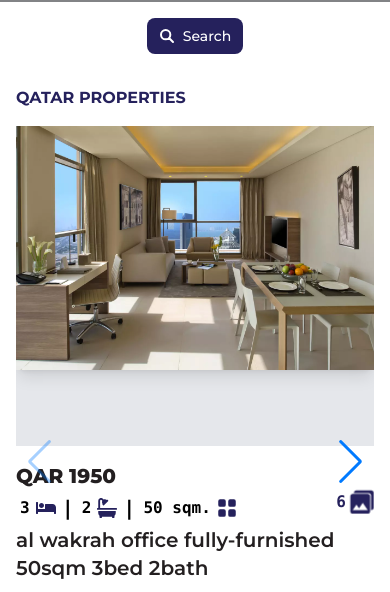
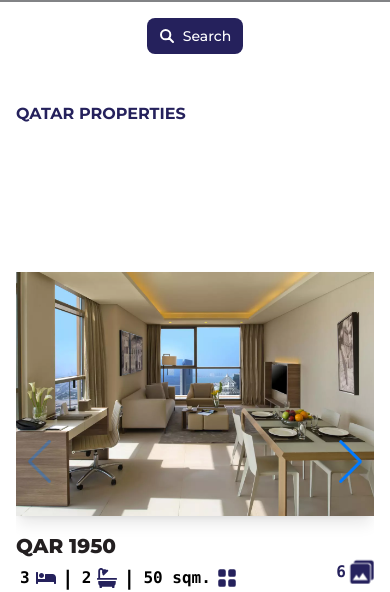
Before and after one commit to Sameekshaa999/AL-Madar-, a React (Create React App) app: page /properties in a window 390 px wide. Shown: the part 558-1150 px from the top of the page. Built offline with nearby package versions, Linux system fonts and the light colour scheme; grey boxes are pictures that could not be loaded.

Commit message:
propertylist responsive till md

```diff
--- a/src/components/properties/PropertiesS1.jsx
+++ b/src/components/properties/PropertiesS1.jsx
@@ -508,7 +508,7 @@ const PropertiesS1 = () => {
   function PropertyList() {
     return (
       <div className="min-h-screen">
-        <h1 className="uppercase text-md sm:text-lg md:text-xl lg:text-2xl p-4 md:p-8 pl-0 md:pl-0 font-bold">
+        <h1 className="uppercase text-md sm:text-lg md:text-xl lg:text-2xl pt-8 pl-0 md:pl-0 font-bold">
           Qatar Properties
         </h1>
         <div className="h-[42rem] sm:h-[50rem] md:h-[36rem] lg:h-[31rem] font-montserrat mx-auto">
@@ -538,9 +538,9 @@ const PropertiesS1 = () => {
             {console.log("to be rendered", renderData)}
             {/* {console.log()} */}
             {renderData.map((item) => (
-              <SwiperSlide key={item.id} className="">
+              <SwiperSlide key={item.id} className="flex h-full items-center">
                 <div className="group relative">
-                  <div className="relative w-full min-h-80 bg-gray-200 sm:aspect-w-1 sm:aspect-h-1 overflow-hidden group-hover:opacity-75 lg:h-80 lg:aspect-none">
+                  <div className="relative w-full h-full group-hover:opacity-75 ">
                     <Link
                       to="renderArea"
                       smooth={true}
@@ -550,7 +550,7 @@ const PropertiesS1 = () => {
                       <img
                         src={item.image}
                         alt=""
-                        className="object-center object-cover lg:w-full lg:h-full shadow-lg cursor-pointer"
+                        className="object-center object-cover w-full max-h-64 shadow-lg cursor-pointer"
                         onClick={() => {
                           setPropertyid(item.itemNumber);
                         }}
```
